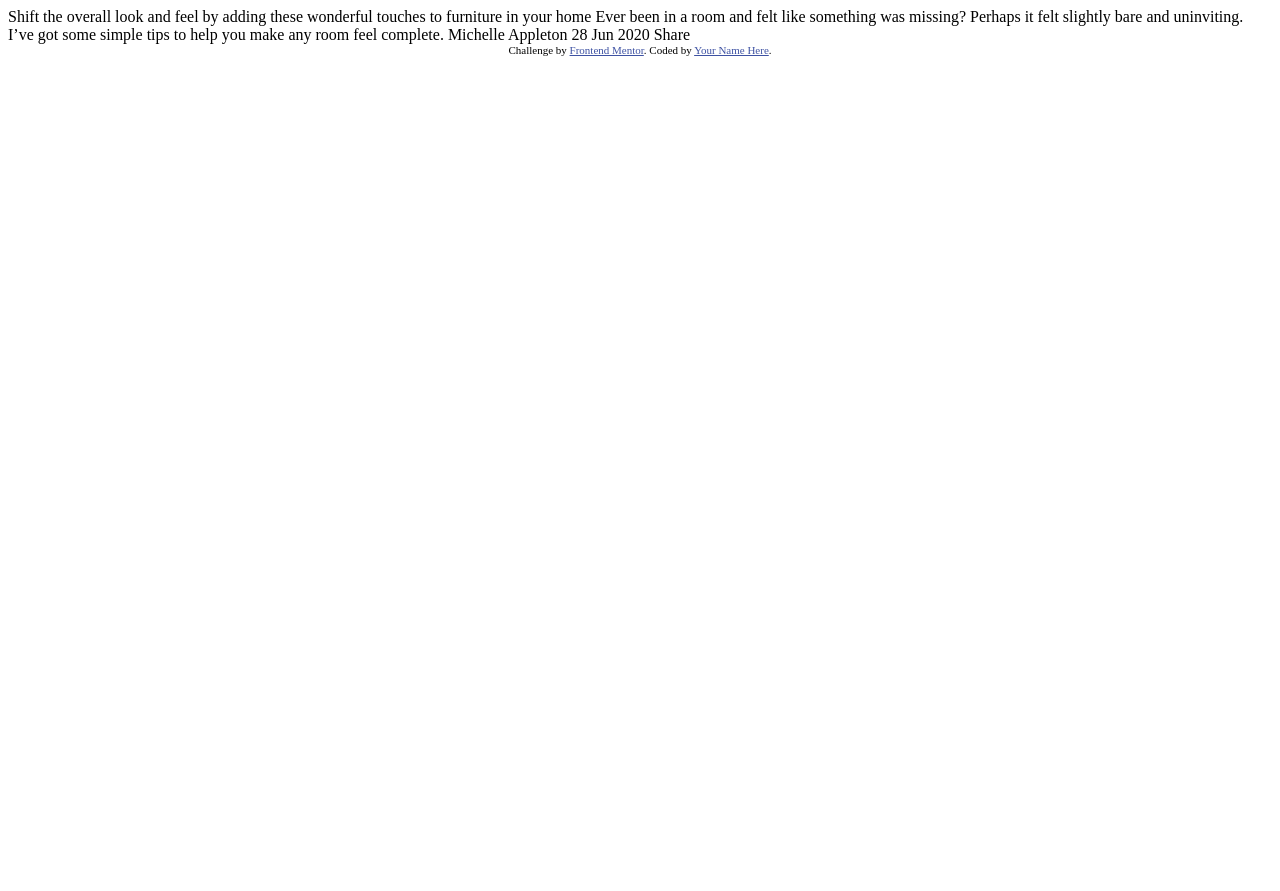
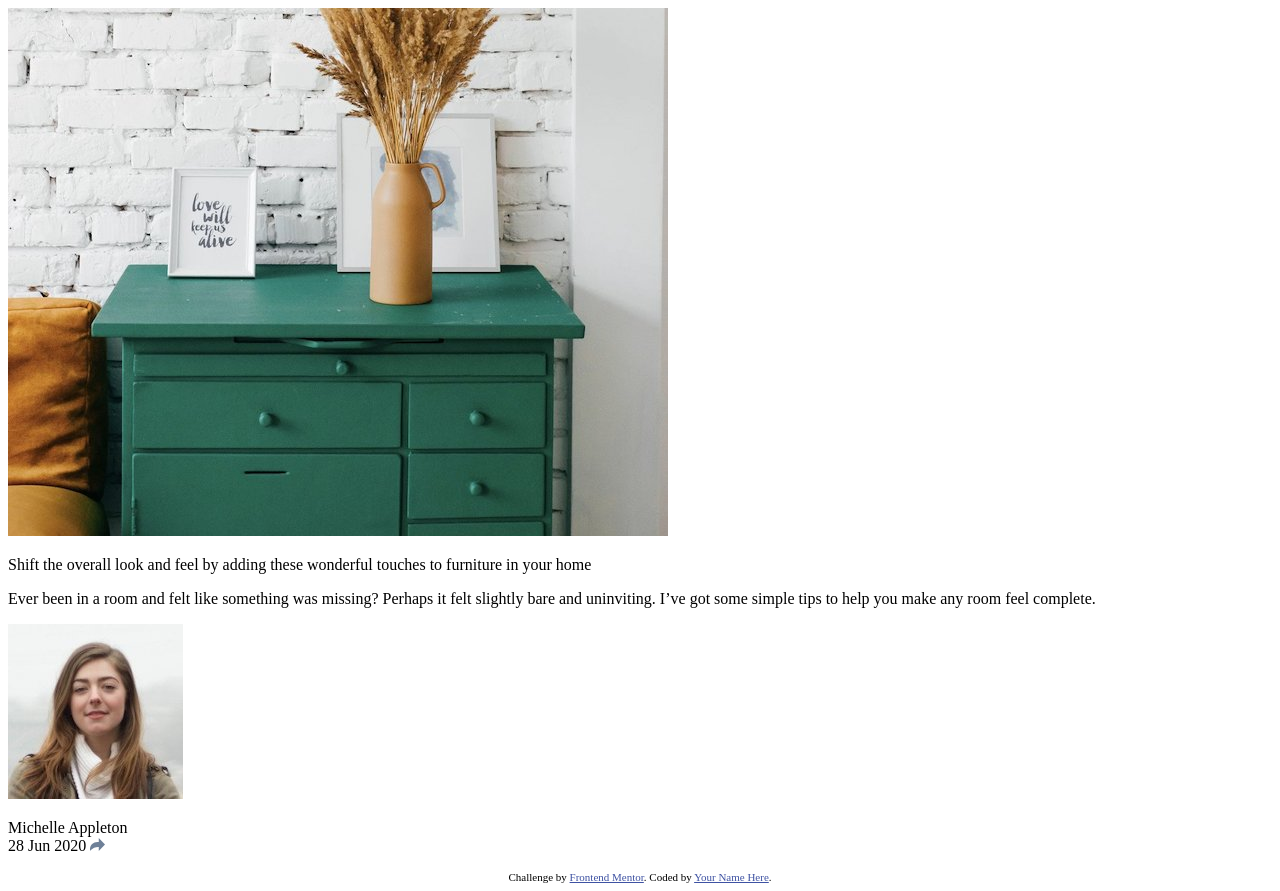
Before and after one commit to Bernardanxiety/Article-preview, a plain HTML site: page index.html in a window 1280 px wide. Before the commit the page ends 800 px from the top, so only its background shows below. Drawn offline with Linux system fonts and the light colour scheme.

Commit message:
Done markup

```diff
--- a/index.html
+++ b/index.html
@@ -15,18 +15,35 @@
   </style>
 </head>
 <body>
+<section class="preview">
 
-  Shift the overall look and feel by adding these wonderful
-  touches to furniture in your home
+    <div class="card">
+      <div class="img">
+        <img src="images/drawers.jpg" alt="">
+      </div>
+      <div class="info">
 
-  Ever been in a room and felt like something was missing? Perhaps
-  it felt slightly bare and uninviting. I’ve got some simple tips
-  to help you make any room feel complete.
+        <p class="intro">
+          Shift the overall look and feel by adding these wonderful
+          touches to furniture in your home
+        </p>
+        <p>
+          Ever been in a room and felt like something was missing? Perhaps
+          it felt slightly bare and uninviting. I’ve got some simple tips
+          to help you make any room feel complete.
+        </p>
+        <div class="fuser">
+          <img src="images/avatar-michelle.jpg" alt="">
+          <p class="name">
+            Michelle Appleton
+            <br><span>28 Jun 2020</span>
+            <img src="images/icon-share.svg" alt="">
+          </p>
+        </div>
+      </div>
+    </div>
 
-  Michelle Appleton
-  28 Jun 2020
-
-  Share
+</section>
 
   <div class="attribution">
     Challenge by <a href="https://www.frontendmentor.io?ref=challenge" target="_blank">Frontend Mentor</a>.
```
